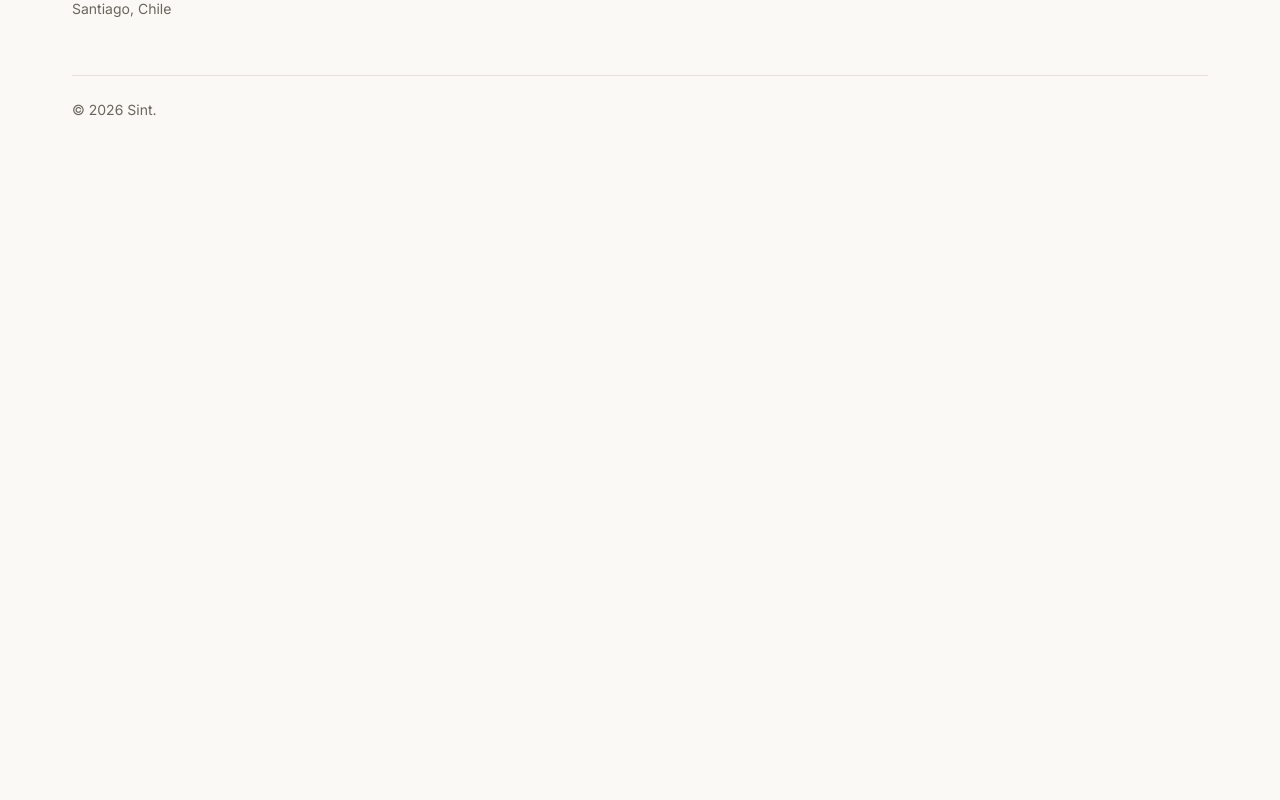
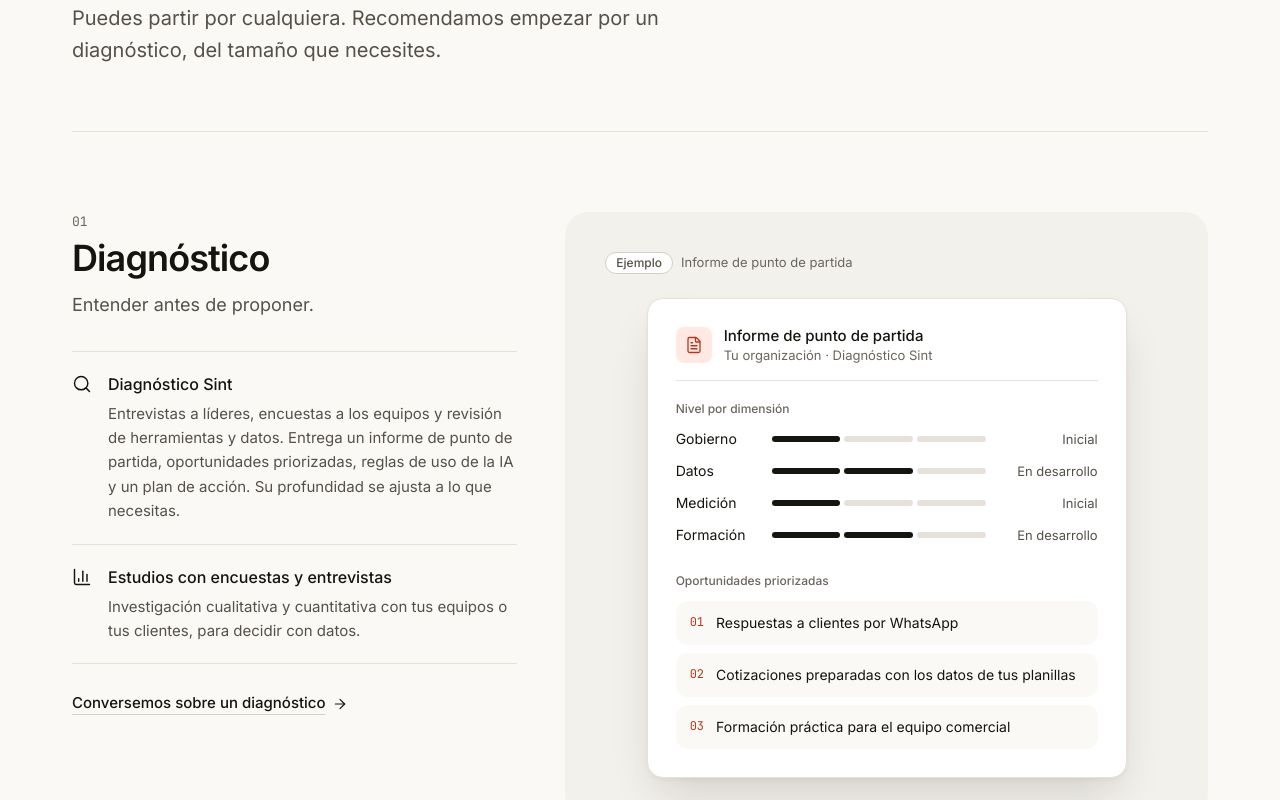
Before and after one commit to JoseSebaLM/SINT, a Next.js app: page / in a window 1280 px wide. Shown: the part 1780-2580 px from the top of the page. Before the commit the page ends 1940 px from the top, so only its background shows below. Built offline with nearby package versions, Linux system fonts and the light colour scheme.

Commit message:
feat(home): cuatro líneas de servicio con informe y conversación
Co-Authored-By: Claude Opus 5.5 <noreply@anthropic.com>

```diff
--- /dev/null
+++ b/app/components/ejemplos/Conversacion.tsx
@@ -0,0 +1,79 @@
+import type { CSSProperties } from "react";
+import { ArrowUp, FileText } from "lucide-react";
+import { ejemplos } from "../../content/home";
+
+const v = (vars: Record<string, string | number>) => vars as CSSProperties;
+const bubble = "seq max-w-[82%] rounded-2xl text-sm leading-snug";
+
+/** Ejemplo de Agentes IA: conversación con un asistente. */
+export default function Conversacion() {
+  const { header, status, messages, placeholder } = ejemplos.conversacion;
+  return (
+    <div className="mock max-w-[26rem] overflow-hidden">
+      <div className="flex items-center gap-3 border-b border-line px-4 py-3.5">
+        <span
+          aria-hidden="true"
+          className="flex h-9 w-9 items-center justify-center rounded-full bg-ink font-mono text-sm text-white"
+        >
+          s<span className="text-accent">_</span>
+        </span>
+        <div className="leading-tight">
+          <p className="text-[0.9375rem] font-medium">{header}</p>
+          <p className="mt-0.5 flex items-center gap-1.5 text-xs text-ok">
+            <span className="h-1.5 w-1.5 rounded-full bg-ok" />
+            {status}
+          </p>
+        </div>
+      </div>
+
+      <ul className="flex flex-col gap-2.5 bg-paper/60 px-4 py-5" style={v({ "--step": "0.9s" })}>
+        {messages.map((m, i) => {
+          const who = <span className="sr-only">{m.from === "cliente" ? "Cliente: " : "Asistente: "}</span>;
+          if (m.from === "cliente") {
+            return (
+              <li key={i} className={`${bubble} self-end rounded-br-md bg-ink px-4 py-2.5 text-white`} style={v({ "--i": i })}>
+                {who}
+                {m.text}
+              </li>
+            );
+          }
+          if (m.attachment) {
+            return (
+              <li
+                key={i}
+                className={`${bubble} flex items-center gap-3 self-start rounded-bl-md border border-line bg-surface px-3 py-2.5`}
+                style={v({ "--i": i })}
+              >
+                {who}
+                <span className="flex h-10 w-10 shrink-0 items-center justify-center rounded-lg bg-accent-soft text-accent-ink">
+                  <FileText className="h-5 w-5" strokeWidth={1.75} aria-hidden="true" />
+                </span>
+                <span>
+                  <span className="block font-medium">{m.attachment}</span>
+                  <span className="block text-xs text-ink-3">PDF</span>
+                </span>
+              </li>
+            );
+          }
+          return (
+            <li
+              key={i}
+              className={`${bubble} self-start rounded-bl-md border border-line bg-surface px-4 py-2.5`}
+              style={v({ "--i": i })}
+            >
+              {who}
+              {m.text}
+            </li>
+          );
+        })}
+      </ul>
+
+      <div aria-hidden="true" className="flex items-center gap-2 border-t border-line px-4 py-3">
+        <span className="flex h-10 flex-1 items-center rounded-full bg-paper-2 px-4 text-sm text-ink-3">{placeholder}</span>
+        <span className="flex h-10 w-10 items-center justify-center rounded-full bg-ink text-white">
+          <ArrowUp className="h-4 w-4" strokeWidth={1.75} />
+        </span>
+      </div>
+    </div>
+  );
+}
--- /dev/null
+++ b/app/components/ejemplos/Informe.tsx
@@ -0,0 +1,57 @@
+import type { CSSProperties } from "react";
+import { FileText } from "lucide-react";
+import { ejemplos } from "../../content/home";
+
+const v = (vars: Record<string, string | number>) => vars as CSSProperties;
+
+/** Ejemplo de Diagnóstico: informe de punto de partida. */
+export default function Informe() {
+  const { title, subtitle, dimensionsTitle, dimensions, opportunitiesTitle, opportunities } = ejemplos.informe;
+  return (
+    <div className="mock p-5 sm:p-7">
+      <div className="flex items-center gap-3 border-b border-line pb-4">
+        <span className="flex h-9 w-9 items-center justify-center rounded-lg bg-accent-soft text-accent-ink">
+          <FileText className="h-[18px] w-[18px]" strokeWidth={1.75} aria-hidden="true" />
+        </span>
+        <div className="leading-tight">
+          <p className="text-[0.9375rem] font-medium">{title}</p>
+          <p className="mt-0.5 text-[0.8125rem] text-ink-3">{subtitle}</p>
+        </div>
+      </div>
+
+      <p className="mt-5 text-xs font-medium text-ink-3">{dimensionsTitle}</p>
+      <ul className="mt-3 space-y-3">
+        {/* Nivel en palabras; los tres tramos solo lo refuerzan. */}
+        {dimensions.map((d, i) => (
+          <li key={d.name} className="flex items-center gap-4 text-sm">
+            <span className="w-20 shrink-0">{d.name}</span>
+            <span aria-hidden="true" className="grid flex-1 grid-cols-3 gap-1">
+              {[0, 1, 2].map((j) =>
+                j < d.steps ? (
+                  <span key={j} className="seq-bar h-1.5 rounded-full bg-ink" style={v({ "--i": i + j })} />
+                ) : (
+                  <span key={j} className="h-1.5 rounded-full bg-line" />
+                ),
+              )}
+            </span>
+            <span className="w-24 shrink-0 text-right text-[0.8125rem] text-ink-2">{d.level}</span>
+          </li>
+        ))}
+      </ul>
+
+      <p className="mt-7 text-xs font-medium text-ink-3">{opportunitiesTitle}</p>
+      <ol className="mt-3 space-y-2" style={v({ "--step": "0.35s" })}>
+        {opportunities.map((o, i) => (
+          <li
+            key={o}
+            className="seq flex items-start gap-3 rounded-xl bg-paper px-3.5 py-3 text-sm"
+            style={v({ "--i": i + 3 })}
+          >
+            <span className="mt-px font-mono text-xs text-accent-ink">{String(i + 1).padStart(2, "0")}</span>
+            {o}
+          </li>
+        ))}
+      </ol>
+    </div>
+  );
+}
--- a/app/page.tsx
+++ b/app/page.tsx
@@ -3,6 +3,7 @@ import Navbar from "./sections/Navbar";
 import Footer from "./sections/Footer";
 import Hero from "./sections/Hero";
 import Evidencia from "./sections/Evidencia";
+import Servicios from "./sections/Servicios";
 import { jsonLd } from "./content/schema";
 
 // La página principal declara su URL canónica.
@@ -23,6 +24,7 @@ export default function Home() {
       <main id="contenido">
         <Hero />
         <Evidencia />
+        <Servicios />
       </main>
       <Footer />
       <script type="application/ld+json" dangerouslySetInnerHTML={{ __html: JSON.stringify(jsonLd) }} />
--- /dev/null
+++ b/app/sections/Servicios.tsx
@@ -0,0 +1,71 @@
+import type { ReactNode } from "react";
+import { ArrowRight } from "lucide-react";
+import { SectionHeader, Stage } from "../components/ui";
+import Informe from "../components/ejemplos/Informe";
+import Conversacion from "../components/ejemplos/Conversacion";
+import { ejemplos, links, servicios, type LineaId } from "../content/home";
+
+// Un ejemplo por línea. Si una línea no tiene, su texto ocupa todo el ancho.
+const examples: Partial<Record<LineaId, { label: string; node: ReactNode }>> = {
+  diagnostico: { label: ejemplos.informe.label, node: <Informe /> },
+  agentes: { label: ejemplos.conversacion.label, node: <Conversacion /> },
+};
+
+export default function Servicios() {
+  const { lineas } = servicios;
+  return (
+    <section id="servicios" className="container-page pt-20 md:pt-28 lg:pt-32">
+      <SectionHeader eyebrow={servicios.eyebrow} title={servicios.title} intro={servicios.intro} />
+
+      <div className="mt-12 md:mt-16">
+        {lineas.map((linea, i) => {
+          const example = examples[linea.id];
+          const last = i === lineas.length - 1;
+          return (
+            <article
+              key={linea.id}
+              id={linea.id}
+              aria-labelledby={`${linea.id}-titulo`}
+              className={`grid gap-10 ${last ? "border-y" : "border-t"} border-line py-12 lg:grid-cols-12 lg:gap-12 lg:py-20`}
+            >
+              <div className={example ? "lg:col-span-5" : "max-w-2xl lg:col-span-12"}>
+                <p className="index">{String(i + 1).padStart(2, "0")}</p>
+                <h3 id={`${linea.id}-titulo`} className="h-line mt-2">
+                  {linea.name}
+                </h3>
+                <p className="mt-3 text-lg text-ink-2">{linea.phrase}</p>
+
+                <ul className="mt-8 divide-y divide-line border-y border-line">
+                  {linea.services.map(({ icon: Icon, title, text }) => (
+                    <li key={title} className="flex gap-4 py-5">
+                      <Icon className="mt-0.5 h-5 w-5 shrink-0" strokeWidth={1.75} aria-hidden="true" />
+                      <div>
+                        <h4 className="font-medium">{title}</h4>
+                        <p className="mt-1.5 text-[0.9375rem] leading-relaxed text-ink-2">{text}</p>
+                      </div>
+                    </li>
+                  ))}
+                </ul>
+                {"note" in linea && linea.note && <p className="mt-5 text-sm leading-relaxed text-ink-3">{linea.note}</p>}
+                <a
+                  href={links.agenda}
+                  target="_blank"
+                  rel="noopener noreferrer"
+                  className={`link-arrow ${"note" in linea && linea.note ? "mt-6" : "mt-7"}`}
+                >
+                  {linea.cta} <ArrowRight className="h-4 w-4" strokeWidth={1.75} aria-hidden="true" />
+                </a>
+              </div>
+
+              {example && (
+                <Stage label={example.label} className="lg:sticky lg:top-24 lg:col-span-7 lg:self-start">
+                  {example.node}
+                </Stage>
+              )}
+            </article>
+          );
+        })}
+      </div>
+    </section>
+  );
+}
```
